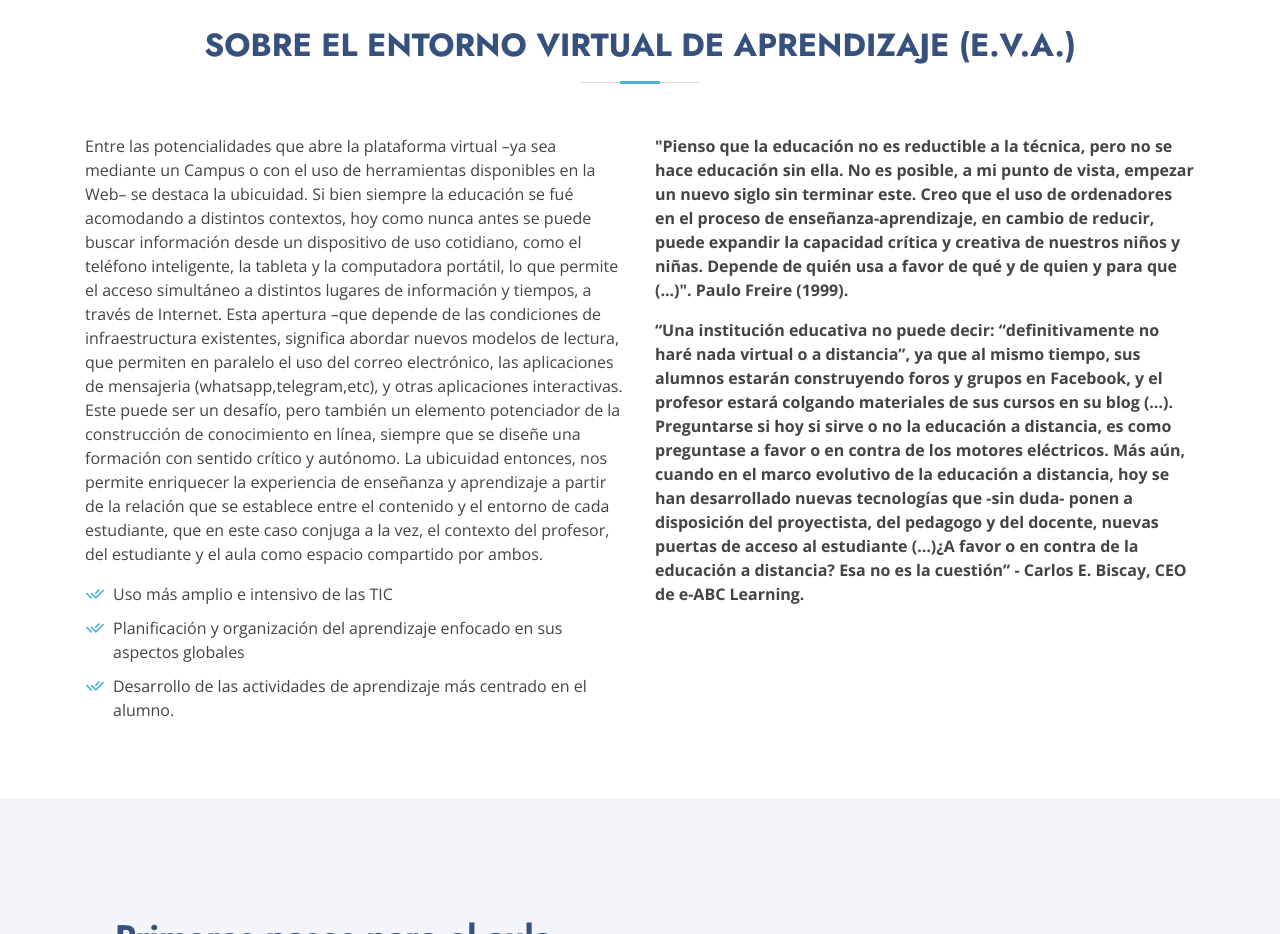
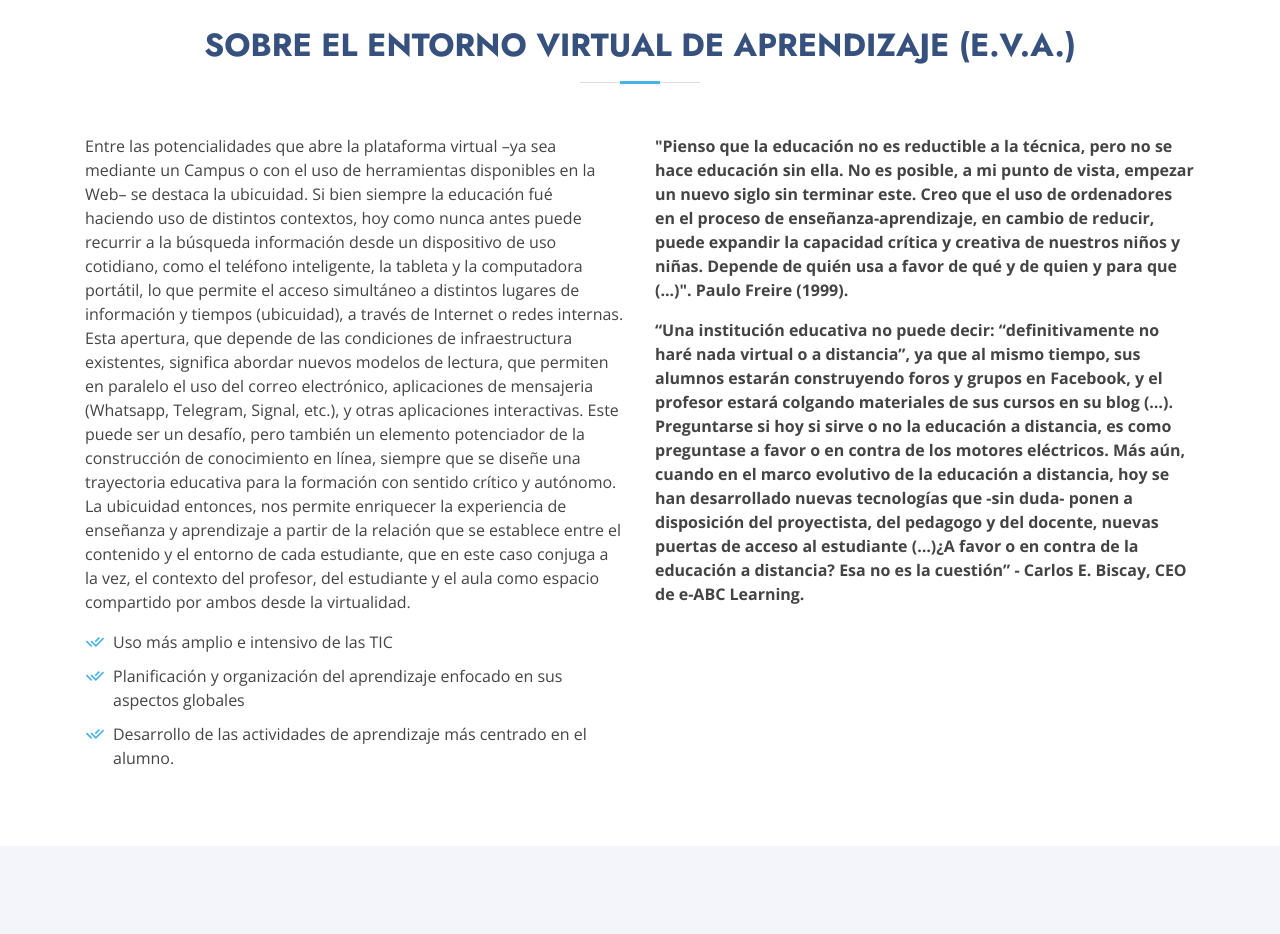
Before and after one commit to jruizdiaz/capacitacionagro, a plain HTML site: page index.html in a window 1280 px wide. Shown: the part 800-1734 px from the top of the page. Drawn offline with nearby package versions, Linux system fonts and the light colour scheme.

Commit message:
Update index.html

```diff
--- a/index.html
+++ b/index.html
@@ -149,7 +149,7 @@
         <div class="row content">
           <div class="col-lg-6">
             <p>
-              Entre las potencialidades que abre la plataforma virtual –ya sea mediante un Campus o con el uso de herramientas disponibles en la Web– se destaca la ubicuidad. Si bien siempre la educación se fué acomodando a distintos contextos, hoy como nunca antes se puede buscar información desde un dispositivo de uso cotidiano, como el teléfono inteligente, la tableta y la computadora portátil, lo que permite el acceso simultáneo a distintos lugares de información y tiempos, a través de Internet. Esta apertura –que depende de las condiciones de infraestructura existentes,  significa abordar nuevos modelos de lectura, que permiten en paralelo el uso del correo electrónico, las aplicaciones de mensajeria (whatsapp,telegram,etc), y otras aplicaciones interactivas. Este puede ser un desafío, pero también un elemento potenciador de la construcción de conocimiento en línea, siempre que se diseñe una formación con sentido crítico y autónomo. La ubicuidad entonces, nos permite enriquecer la experiencia de enseñanza y aprendizaje a partir de la relación que se establece entre el contenido y el entorno de cada estudiante, que en este caso conjuga a la vez, el contexto del profesor, del estudiante y el aula como espacio compartido por ambos.
+              Entre las potencialidades que abre la plataforma virtual –ya sea mediante un Campus o con el uso de herramientas disponibles en la Web– se destaca la ubicuidad. Si bien siempre la educación fué haciendo uso de distintos contextos, hoy como nunca antes puede recurrir a la búsqueda información desde un dispositivo de uso cotidiano, como el teléfono inteligente, la tableta y la computadora portátil, lo que permite el acceso simultáneo a distintos lugares de información y tiempos (ubicuidad), a través de Internet o redes internas. Esta apertura, que depende de las condiciones de infraestructura existentes,  significa abordar nuevos modelos de lectura, que permiten en paralelo el uso del correo electrónico, aplicaciones de mensajeria (Whatsapp, Telegram, Signal, etc.), y otras aplicaciones interactivas. Este puede ser un desafío, pero también un elemento potenciador de la construcción de conocimiento en línea, siempre que se diseñe una trayectoria educativa para la formación con sentido crítico y autónomo. La ubicuidad entonces, nos permite enriquecer la experiencia de enseñanza y aprendizaje a partir de la relación que se establece entre el contenido y el entorno de cada estudiante, que en este caso conjuga a la vez, el contexto del profesor, del estudiante y el aula como espacio compartido por ambos desde la virtualidad.
             </p>
             <ul>
               <li><i class="ri-check-double-line"></i> Uso más amplio e intensivo de las TIC</li>
```
